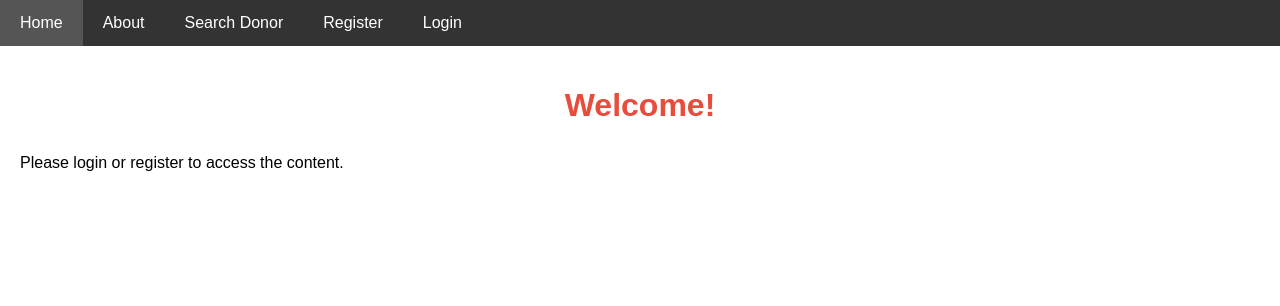
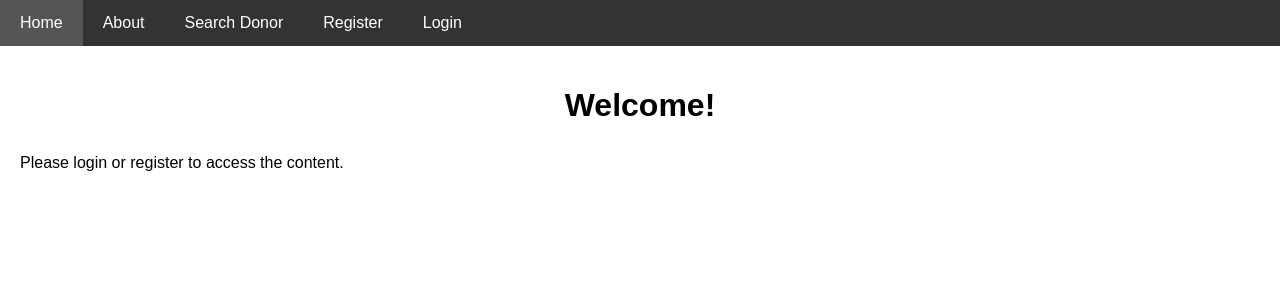
Before and after one commit to Rifat21201012/pythonlabdfinal, a Django app: page / in a window 1280 px wide. Shown: the top 306 px of the page. Run offline with Django 5.2, Linux system fonts and the light colour scheme.

```diff
--- a/myproject/templates/index.html
+++ b/myproject/templates/index.html
@@ -43,7 +43,7 @@
         }
 
         h1 {
-            color: #e74c3c; /* Red color */
+            color: #000000; /* Red color */
             margin-bottom: 30px;
             text-align: center;
         }
```
